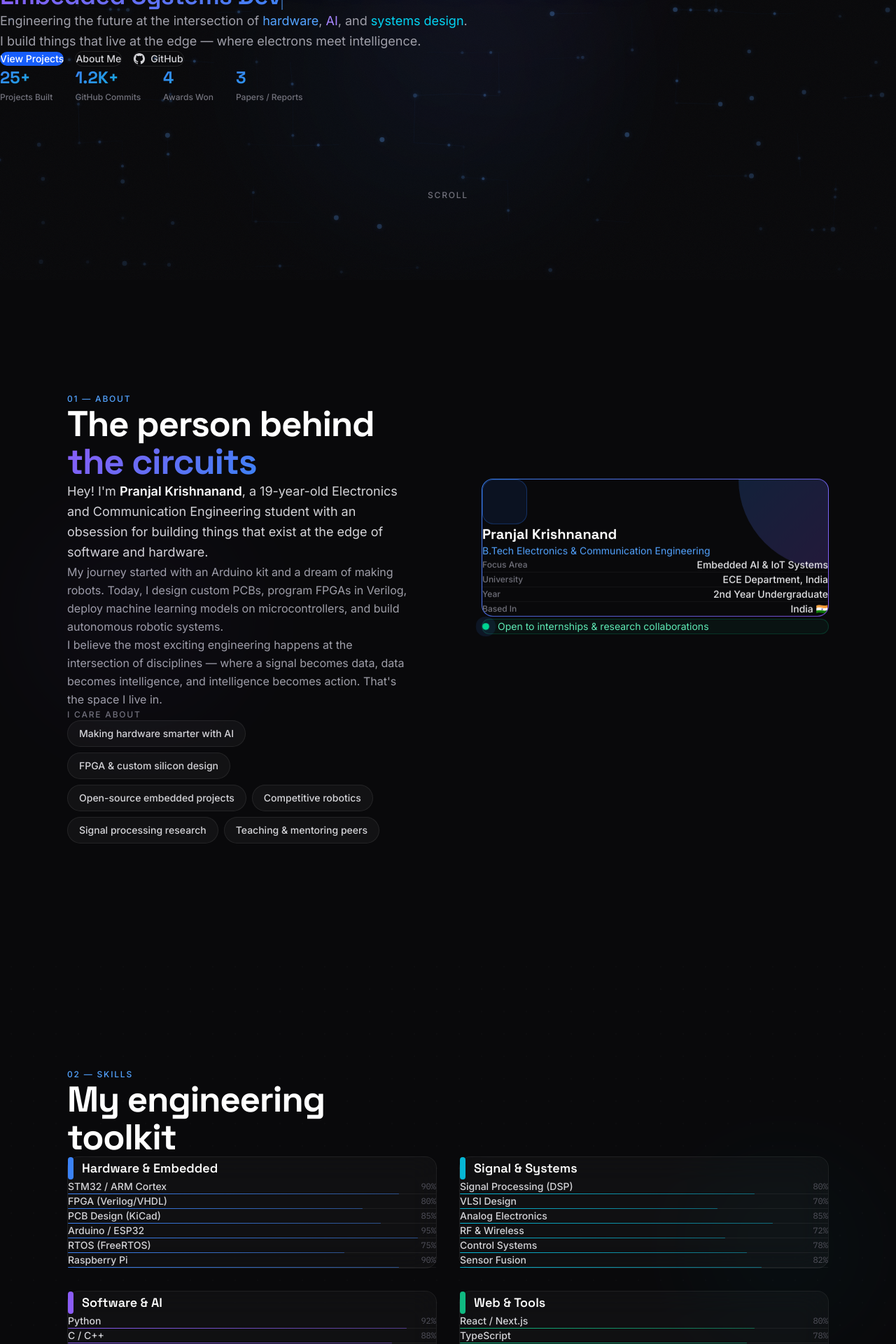
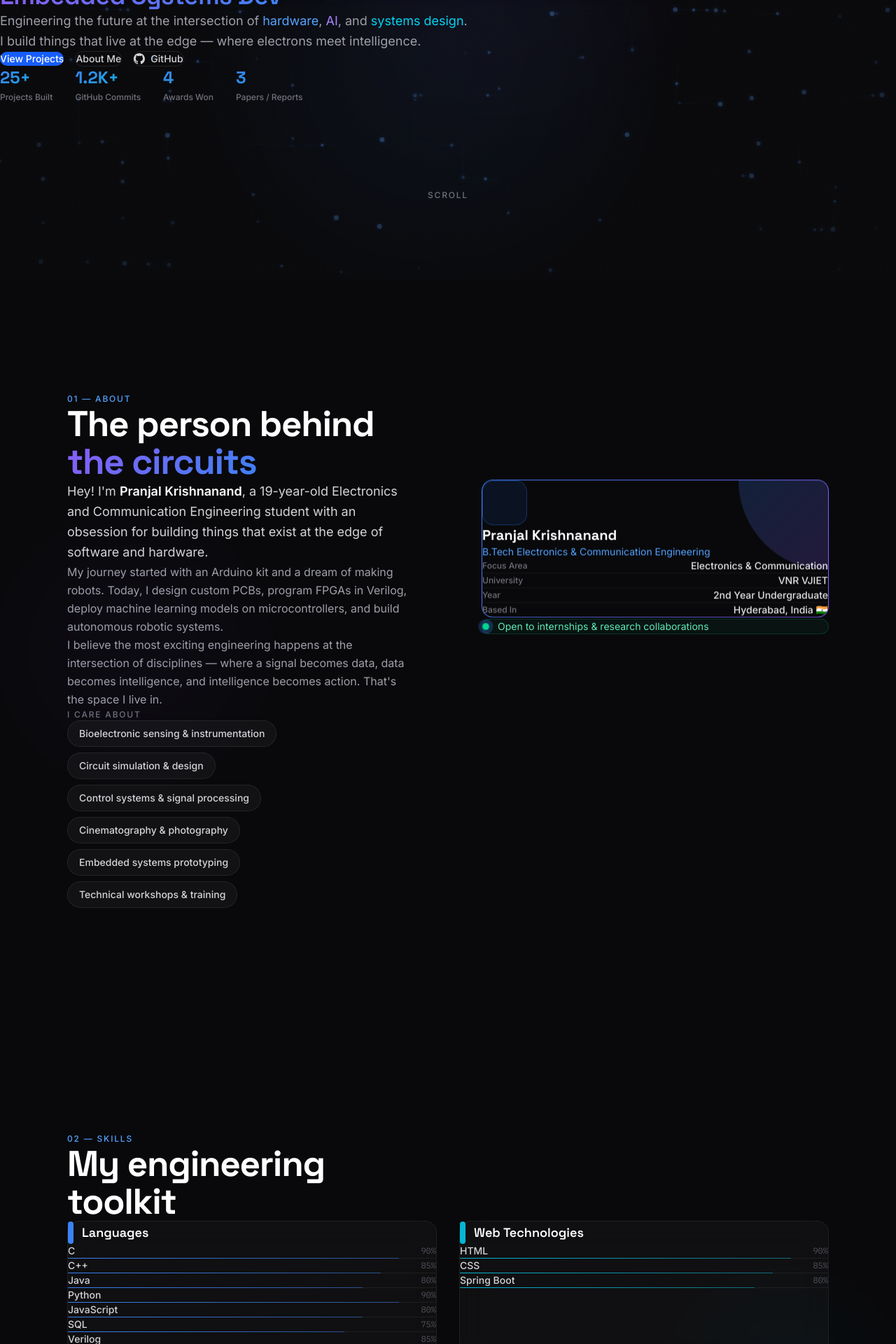
Before and after one commit to IamKnight8055/content-prod, a Next.js app: page / in a window 1280 px wide. Shown: the part 400-2320 px from the top of the page at 70% size. Built offline with nearby package versions, Linux system fonts and the light colour scheme.

Commit message:
feat: integrate resume details and downloadable PDF

```diff
--- a/app/page.tsx
+++ b/app/page.tsx
@@ -3,8 +3,6 @@ import AboutSection from "@/components/sections/About";
 import SkillsSection from "@/components/sections/Skills";
 import ProjectsSection from "@/components/sections/Projects";
 import ExperienceSection from "@/components/sections/Experience";
-import ResearchSection from "@/components/sections/Research";
-import AchievementsSection from "@/components/sections/Achievements";
 import ContactSection from "@/components/sections/Contact";
 
 export default function Home() {
@@ -15,8 +13,6 @@ export default function Home() {
       <SkillsSection />
       <ProjectsSection />
       <ExperienceSection />
-      <ResearchSection />
-      <AchievementsSection />
       <ContactSection />
     </>
   );
--- a/components/layout/Navigation.tsx
+++ b/components/layout/Navigation.tsx
@@ -14,7 +14,6 @@ export default function Navigation() {
     { href: '#skills', label: 'Skills' },
     { href: '#projects', label: 'Projects' },
     { href: '#experience', label: 'Experience' },
-    { href: '#research', label: 'Research' },
     { href: '#contact', label: 'Contact' },
   ];
 
@@ -23,7 +22,7 @@ export default function Navigation() {
       setScrolled(window.scrollY > 50);
 
       // Update active section
-      const sections = ['hero', 'about', 'skills', 'projects', 'experience', 'research', 'achievements', 'contact'];
+      const sections = ['hero', 'about', 'skills', 'projects', 'experience', 'contact'];
       for (const section of sections.reverse()) {
         const el = document.getElementById(section);
         if (el && window.scrollY >= el.offsetTop - 200) {
--- a/components/sections/About.tsx
+++ b/components/sections/About.tsx
@@ -4,19 +4,19 @@ import { motion } from 'framer-motion';
 import { useInView } from '@/hooks/useHelpers';
 
 const highlights = [
-  { label: 'Focus Area', value: 'Embedded AI & IoT Systems' },
-  { label: 'University', value: 'ECE Department, India' },
+  { label: 'Focus Area', value: 'Electronics & Communication' },
+  { label: 'University', value: 'VNR VJIET' },
   { label: 'Year', value: '2nd Year Undergraduate' },
-  { label: 'Based In', value: 'India 🇮🇳' },
+  { label: 'Based In', value: 'Hyderabad, India 🇮🇳' },
 ];
 
 const passions = [
-  'Making hardware smarter with AI',
-  'FPGA & custom silicon design',
-  'Open-source embedded projects',
-  'Competitive robotics',
-  'Signal processing research',
-  'Teaching & mentoring peers',
+  'Bioelectronic sensing & instrumentation',
+  'Circuit simulation & design',
+  'Control systems & signal processing',
+  'Cinematography & photography',
+  'Embedded systems prototyping',
+  'Technical workshops & training',
 ];
 
 export default function AboutSection() {
--- a/data/achievements.ts
+++ b/data/achievements.ts
@@ -13,55 +13,38 @@ export interface Experience {
 
 export const experiences: Experience[] = [
   {
-    id: "research-iot",
-    role: "Undergraduate Research Assistant",
-    organization: "IoT & Embedded Systems Lab",
-    type: "research",
+    id: "iste-volunteer",
+    role: "Volunteer",
+    organization: "ISTE (Indian Society for Technical Education)",
+    type: "club",
     duration: "Aug 2024 – Present",
     year: "2024",
     description:
-      "Conducting research on energy-efficient edge AI architectures for IoT sensing applications. Focusing on model compression techniques including quantization and pruning for deployment on ARM Cortex-M series microcontrollers.",
+      "Facilitated core hardware and technical sessions, and spearheaded end-to-end logistics for 2 major workshops, streamlining event operations and seamlessly managing a crowd of 300+ attendees.",
     highlights: [
-      "Reduced model size by 8× with <2% accuracy loss using structured pruning",
-      "Published a workshop paper on TFLite Micro deployment optimizations",
-      "Co-mentoring 2 junior students on embedded ML projects",
+      "Facilitated core hardware and technical sessions for workshop attendees",
+      "Spearheaded end-to-end logistics for 2 major workshops",
+      "Managed crowd flow and event operations for 300+ attendees",
     ],
-    tech: ["TFLite Micro", "C++", "Python", "STM32", "Quantization"],
+    tech: ["Hardware", "Logistics", "Event Management", "Technical Training"],
     color: "#3b82f6",
   },
   {
-    id: "robotics-club",
-    role: "Technical Lead — Robotics Club",
-    organization: "IEEE Student Branch",
+    id: "vj-teatro-dp",
+    role: "Director of Photography & Core Member",
+    organization: "VJ Teatro",
     type: "club",
-    duration: "Jan 2024 – Present",
+    duration: "Aug 2024 – Present",
     year: "2024",
     description:
-      "Leading the autonomous systems division of the college robotics club. Responsible for designing and building competition robots, mentoring a team of 10 members, and organizing hands-on workshops on ROS2 and embedded systems.",
+      "Managed event operations and coordination for VJ Teatro during Sintillashunz 2026; currently serving as the Director of Photography for the club, handling cinematography and camera work for upcoming short films and scene recreation projects.",
     highlights: [
-      "Led team to 2nd place in Inter-College Robotics Competition 2024",
-      "Organized 3 workshops on ROS2, PCB Design, and FPGA basics",
-      "Built custom omnidirectional robot with real-time path planning",
+      "Managed event operations and coordination during Sintillashunz 2026",
+      "Handled cinematography and camera work for upcoming short films",
+      "Directed camera work and scene recreation projects for the drama club",
     ],
-    tech: ["ROS2", "Python", "Arduino", "PCB Design", "Computer Vision"],
+    tech: ["Cinematography", "Camera Work", "Event Operations", "Coordination"],
     color: "#8b5cf6",
-  },
-  {
-    id: "internship-embedded",
-    role: "Embedded Software Intern",
-    organization: "TechVista Systems Pvt. Ltd.",
-    type: "internship",
-    duration: "May 2024 – Jul 2024",
-    year: "2024",
-    description:
-      "Worked on firmware development for industrial IoT gateway devices. Implemented MQTT communication protocol for device telemetry and developed a custom bootloader for OTA firmware updates on STM32-based hardware.",
-    highlights: [
-      "Developed OTA update system reducing field maintenance visits by 40%",
-      "Implemented secure MQTT with TLS 1.3 for device-cloud communication",
-      "Optimized RTOS task scheduling reducing power consumption by 22%",
-    ],
-    tech: ["STM32", "FreeRTOS", "MQTT", "C", "Python", "TLS/SSL"],
-    color: "#06b6d4",
   },
 ];
 
@@ -75,81 +58,8 @@ export interface Achievement {
   color: string;
 }
 
-export const achievements: Achievement[] = [
-  {
-    id: "hack-1",
-    title: "1st Place — Hardware Hackathon",
-    event: "TechFest 2025 — IIT Bombay",
-    year: "2025",
-    description:
-      "Built a real-time wildfire detection system using thermal imaging and edge AI in 36 hours. Won ₹1,00,000 prize.",
-    type: "hackathon",
-    color: "#f59e0b",
-  },
-  {
-    id: "robotics-2nd",
-    title: "2nd Place — Autonomous Robotics",
-    event: "Inter-College Robotics Competition 2024",
-    year: "2024",
-    description:
-      "Designed and deployed an autonomous line-following robot with real-time obstacle avoidance.",
-    type: "competition",
-    color: "#8b5cf6",
-  },
-  {
-    id: "paper-published",
-    title: "Workshop Paper Accepted",
-    event: "IEEE ANTS 2024 Workshop",
-    year: "2024",
-    description:
-      "Paper on 'Quantization-Aware Training for Edge Cardiac Monitoring' accepted at IEEE ANTS 2024 workshop proceedings.",
-    type: "award",
-    color: "#3b82f6",
-  },
-];
+export const achievements: Achievement[] = [];
 
-export const stats = [
-  { label: "Projects Built", value: 25, suffix: "+" },
-  { label: "GitHub Commits", value: 1200, suffix: "+" },
-  { label: "Lines of Code", value: 50, suffix: "K+" },
-  { label: "Competitions Won", value: 4, suffix: "" },
-];
+export const stats: { label: string; value: number; suffix: string }[] = [];
 
-export const certifications = [
-  {
-    name: "TensorFlow Developer Certificate",
-    issuer: "Google",
-    year: "2024",
-    color: "#f59e0b",
-  },
-  {
-    name: "Embedded Systems Design",
-    issuer: "Coursera – UC Boulder",
-    year: "2024",
-    color: "#3b82f6",
-  },
-  {
-    name: "PCB Design Professional",
-    issuer: "Udemy / KiCad",
-    year: "2023",
-    color: "#10b981",
-  },
-  {
-    name: "AWS Certified Cloud Practitioner",
-    issuer: "Amazon Web Services",
-    year: "2025",
-    color: "#f97316",
-  },
-  {
-    name: "ROS2 Humble Certification",
-    issuer: "The Construct",
-    year: "2024",
-    color: "#8b5cf6",
-  },
-  {
-    name: "NPTEL: Digital VLSI Design",
-    issuer: "IIT Madras",
-    year: "2024",
-    color: "#06b6d4",
-  },
-];
+export const certifications: { name: string; issuer: string; year: string; color: string }[] = [];
--- a/data/projects.ts
+++ b/data/projects.ts
@@ -18,15 +18,15 @@ export interface Project {
 
 export const projects: Project[] = [
   {
-    id: "sigsense",
-    title: "SigSense",
-    subtitle: "AI-Powered ECG Anomaly Detector",
+    id: "praseom",
+    title: "Praseom",
+    subtitle: "Bioelectronic Sensor System",
     description:
-      "Real-time cardiac monitoring system using CNN-LSTM hybrid architecture deployed on an STM32 microcontroller, achieving 97.4% detection accuracy.",
+      "High-fidelity potassium bioelectronic sensor system modeled, simulated, and prototyped using LTspice, precision operational amplifiers, and microcontrollers.",
     longDescription:
-      "SigSense is a wearable medical device that continuously monitors ECG signals and detects cardiac anomalies in real-time. The system uses a compressed CNN-LSTM model quantized for edge inference on an STM32H7 microcontroller. Data is streamed via BLE to a companion app for visualization and alert management.",
-    tags: ["STM32", "TensorFlow Lite", "BLE", "Python", "C++", "RTOS"],
-    category: "Embedded AI",
+      "Praseom is a high-fidelity bioelectronic sensor system specifically designed for potassium sensing. Focuses on modeling and simulating high-impedance bioelectronic sensors in LTspice to analyze complex transient responses, designing physical hardware prototypes with precision operational amplifiers, and optimizing signal-to-noise ratios for clear biosensor readings.",
+    tags: ["LTspice", "Op-Amps", "Microcontrollers", "Bioelectronic Sensing", "Circuit Simulation"],
+    category: "Bioelectronics",
     color: "#3b82f6",
     accentColor: "rgba(59, 130, 246, 0.15)",
     github: "https://github.com/iamknight8055",
@@ -34,127 +34,41 @@ export const projects: Project[] = [
     featured: true,
     year: "2025",
     metrics: [
-      { label: "Detection Accuracy", value: "97.4%" },
-      { label: "Inference Latency", value: "<8ms" },
-      { label: "Power Draw", value: "2.1mW" },
+      { label: "Simulation Accuracy", value: "High" },
+      { label: "Hardware Prototype", value: "Op-Amp Based" },
+      { label: "Signal Integrity", value: "Optimized SNR" },
     ],
     features: [
-      "Real-time ECG signal processing at 500Hz",
-      "On-device ML inference with TensorFlow Lite Micro",
-      "BLE 5.0 streaming to mobile app",
-      "5 arrhythmia types classified",
+      "Modeled and simulated high-impedance bioelectronic sensors for potassium circuitry in LTspice",
+      "Architected physical hardware prototype by sourcing, configuring, and integrating precision op-amps and microcontrollers",
+      "Troubleshot schematic alignments and optimized signal-to-noise ratio for biosensor readings",
     ],
   },
   {
-    id: "aerobot",
-    title: "AeroBot",
-    subtitle: "Autonomous Quadrotor Navigation",
+    id: "hf-compensator",
+    title: "High-Frequency Compensator",
+    subtitle: "Transmission Network & Control System",
     description:
-      "A self-navigating drone with onboard computer vision for obstacle avoidance and GPS-denied indoor localization using visual odometry.",
+      "Lead/lag compensator network and transmission line impedance analysis designed and tested with MATLAB, Oscilloscopes, and Signal Generators.",
     longDescription:
-      "AeroBot is a custom-built quadrotor equipped with a Raspberry Pi 4 running a visual SLAM pipeline. The drone can navigate autonomously in GPS-denied environments using stereo visual odometry and IMU fusion. A custom PID controller maintains stability while the onboard CV system identifies and avoids obstacles in real-time.",
-    tags: ["ROS2", "OpenCV", "Raspberry Pi", "Python", "PID", "SLAM"],
-    category: "Robotics",
+      "Designed and analyzed lead/lag compensator networks to optimize system stability and improve transient response in physical control systems. Evaluated high-frequency wave behavior by calculating complex transmission line equations and measuring intrinsic impedance, verifying mathematical models against physical hardware testing.",
+    tags: ["MATLAB", "Oscilloscopes", "Signal Generators", "Control Systems", "Transmission Lines", "RF & Wireless"],
+    category: "Signal Processing & Control",
     color: "#8b5cf6",
     accentColor: "rgba(139, 92, 246, 0.15)",
     github: "https://github.com/iamknight8055",
     demo: undefined,
     featured: true,
-    year: "2024",
+    year: "2025",
     metrics: [
-      { label: "Localization Error", value: "<5cm" },
-      { label: "Obstacle Detection", value: "30fps" },
-      { label: "Flight Time", value: "18 min" },
+      { label: "Analysis Tool", value: "MATLAB" },
+      { label: "Hardware Testing", value: "Oscilloscopes" },
+      { label: "System Stability", value: "Optimized" },
     ],
     features: [
-      "Visual-inertial odometry (VIO) for indoor navigation",
-      "Real-time stereo depth estimation",
-      "Custom PID autopilot with adaptive gains",
-      "ROS2 node architecture for modularity",
-    ],
-  },
-  {
-    id: "cryptonode",
-    title: "CryptoNode",
-    subtitle: "Embedded Secure Communication Node",
-    description:
-      "Hardware security module implementing AES-256 and ChaCha20 encryption at the silicon level for IoT device-to-device authentication.",
-    longDescription:
-      "CryptoNode is a hardware security module designed for resource-constrained IoT devices. It implements AES-256-GCM and ChaCha20-Poly1305 cryptographic algorithms directly in hardware using an FPGA fabric, enabling authenticated encryption with minimal power overhead. The system includes a custom ECDH key exchange protocol.",
-    tags: ["FPGA", "Verilog", "Python", "UART", "AES-256", "IoT Security"],
-    category: "Security",
-    color: "#06b6d4",
-    accentColor: "rgba(6, 182, 212, 0.15)",
-    github: "https://github.com/iamknight8055",
-    demo: undefined,
-    featured: true,
-    year: "2025",
-    metrics: [
-      { label: "Encryption Speed", value: "1.2 Gbps" },
-      { label: "Power Overhead", value: "<150mW" },
-      { label: "Key Generation", value: "<2ms" },
-    ],
-    features: [
-      "AES-256-GCM hardware acceleration",
-      "ECDH P-256 key exchange protocol",
-      "Hardware True Random Number Generator",
-      "Side-channel attack mitigation",
-    ],
-  },
-  {
-    id: "spectralens",
-    title: "SpectraLens",
-    subtitle: "FPGA Real-Time Spectrum Analyzer",
-    description:
-      "A 1 GHz bandwidth real-time spectrum analyzer implemented on a Xilinx FPGA with custom FFT pipeline and waterfall display.",
-    longDescription:
-      "SpectraLens is a high-performance spectrum analyzer built on a Xilinx Artix-7 FPGA. It implements a custom 4096-point FFT pipeline with configurable windowing functions (Hann, Blackman, Kaiser) and real-time waterfall display via HDMI output. The system can capture and analyze RF signals up to 1 GHz bandwidth with 10 MHz frequency resolution.",
-    tags: ["FPGA", "Verilog", "DSP", "FFT", "Xilinx", "HDMI"],
-    category: "Signal Processing",
-    color: "#10b981",
-    accentColor: "rgba(16, 185, 129, 0.15)",
-    github: "https://github.com/iamknight8055",
-    demo: undefined,
-    featured: false,
-    year: "2024",
-    metrics: [
-      { label: "FFT Size", value: "4096-pt" },
-      { label: "Max BW", value: "1 GHz" },
-      { label: "Update Rate", value: "60 fps" },
-    ],
-    features: [
-      "Pipelined 4096-point radix-4 FFT",
-      "HDMI waterfall display output",
-      "Configurable windowing functions",
-      "Python control interface",
-    ],
-  },
-  {
-    id: "echomap",
-    title: "EchoMap",
-    subtitle: "Ultrasonic Environment Mapper",
-    description:
-      "A rotating ultrasonic rangefinder that builds 2D maps of indoor environments in real-time, streamed to a live web dashboard.",
-    longDescription:
-      "EchoMap is an affordable indoor mapping system using an array of HC-SR04 ultrasonic sensors mounted on a stepper motor-driven turntable. An Arduino Mega orchestrates the sensor sweep while a Raspberry Pi processes the polar coordinate data into occupancy grid maps using a custom ROS2 node. Maps are served live over WebSocket to a React dashboard.",
-    tags: ["Arduino", "ROS2", "React", "WebSocket", "Python", "Robotics"],
-    category: "Sensing",
-    color: "#f59e0b",
-    accentColor: "rgba(245, 158, 11, 0.15)",
-    github: "https://github.com/iamknight8055",
-    demo: undefined,
-    featured: false,
-    year: "2024",
-    metrics: [
-      { label: "Angular Resolution", value: "0.9°" },
-      { label: "Max Range", value: "4 meters" },
-      { label: "Map Update Rate", value: "2 Hz" },
-    ],
-    features: [
-      "360° rotary ultrasonic sweep",
-      "Occupancy grid map generation",
-      "Live WebSocket map streaming",
-      "Web-based visualization dashboard",
+      "Designed and analyzed lead/lag compensator networks to optimize system stability",
+      "Calculated complex transmission line equations and measured intrinsic impedance across hardware mediums",
+      "Verified theoretical mathematical models against physical hardware testing with Signal Generators and Oscilloscopes",
     ],
   },
 ];
--- a/data/skills.ts
+++ b/data/skills.ts
@@ -12,51 +12,61 @@ export interface SkillCategory {
 
 export const skillCategories: SkillCategory[] = [
   {
-    title: "Hardware & Embedded",
+    title: "Languages",
     color: "#3b82f6",
     skills: [
-      { name: "STM32 / ARM Cortex", level: 90, icon: "cpu" },
-      { name: "FPGA (Verilog/VHDL)", level: 80, icon: "circuit-board" },
-      { name: "PCB Design (KiCad)", level: 85, icon: "layers" },
-      { name: "Arduino / ESP32", level: 95, icon: "zap" },
-      { name: "RTOS (FreeRTOS)", level: 75, icon: "activity" },
-      { name: "Raspberry Pi", level: 90, icon: "server" },
+      { name: "C", level: 90, icon: "terminal" },
+      { name: "C++", level: 85, icon: "terminal" },
+      { name: "Java", level: 80, icon: "code" },
+      { name: "Python", level: 90, icon: "code-2" },
+      { name: "JavaScript", level: 80, icon: "file-code" },
+      { name: "SQL", level: 75, icon: "database" },
+      { name: "Verilog", level: 85, icon: "cpu" },
+      { name: "SystemVerilog", level: 80, icon: "cpu" },
     ],
   },
   {
-    title: "Signal & Systems",
+    title: "Web Technologies",
     color: "#06b6d4",
     skills: [
-      { name: "Signal Processing (DSP)", level: 80, icon: "radio" },
-      { name: "VLSI Design", level: 70, icon: "chip" },
-      { name: "Analog Electronics", level: 85, icon: "waves" },
-      { name: "RF & Wireless", level: 72, icon: "wifi" },
-      { name: "Control Systems", level: 78, icon: "settings" },
-      { name: "Sensor Fusion", level: 82, icon: "crosshair" },
+      { name: "HTML", level: 90, icon: "globe" },
+      { name: "CSS", level: 85, icon: "layout" },
+      { name: "Spring Boot", level: 80, icon: "server" },
     ],
   },
   {
-    title: "Software & AI",
+    title: "Software & Environments",
     color: "#8b5cf6",
     skills: [
-      { name: "Python", level: 92, icon: "code-2" },
-      { name: "C / C++", level: 88, icon: "terminal" },
-      { name: "TensorFlow / PyTorch", level: 78, icon: "brain" },
-      { name: "ROS2", level: 75, icon: "git-branch" },
-      { name: "Computer Vision", level: 76, icon: "eye" },
-      { name: "Edge AI / TFLite", level: 80, icon: "zap" },
+      { name: "AutoCAD", level: 80, icon: "pen-tool" },
+      { name: "MATLAB", level: 85, icon: "sliders" },
+      { name: "Simulink", level: 80, icon: "activity" },
+      { name: "NI Multisim", level: 80, icon: "circuit-board" },
+      { name: "LTspice", level: 90, icon: "waves" },
+      { name: "Google Workspace", level: 85, icon: "layout" },
+      { name: "MS Office", level: 85, icon: "file-text" },
     ],
   },
   {
-    title: "Web & Tools",
+    title: "Core ECE Concepts",
     color: "#10b981",
     skills: [
-      { name: "React / Next.js", level: 80, icon: "layout" },
-      { name: "TypeScript", level: 78, icon: "file-code" },
-      { name: "Git / GitHub", level: 92, icon: "github" },
-      { name: "Linux", level: 88, icon: "terminal" },
-      { name: "MATLAB / Simulink", level: 75, icon: "bar-chart" },
-      { name: "Docker", level: 68, icon: "box" },
+      { name: "Circuit Simulation", level: 90, icon: "activity" },
+      { name: "Digital Logic Design", level: 85, icon: "layers" },
+      { name: "Signal Processing", level: 85, icon: "radio" },
+      { name: "Transmission Line Analysis", level: 80, icon: "git-commit" },
+      { name: "Bioelectronic Sensing", level: 80, icon: "crosshair" },
+    ],
+  },
+  {
+    title: "Hardware & Instrumentation",
+    color: "#f59e0b",
+    skills: [
+      { name: "Microcontrollers", level: 90, icon: "cpu" },
+      { name: "Precision Op-Amps", level: 85, icon: "cpu" },
+      { name: "Oscilloscopes", level: 85, icon: "activity" },
+      { name: "Function Generators", level: 80, icon: "zap" },
+      { name: "Multimeters", level: 85, icon: "activity" },
     ],
   },
 ];
```
Also changed, not shown: 1 other file (tests, documents, lock files or other folders).
